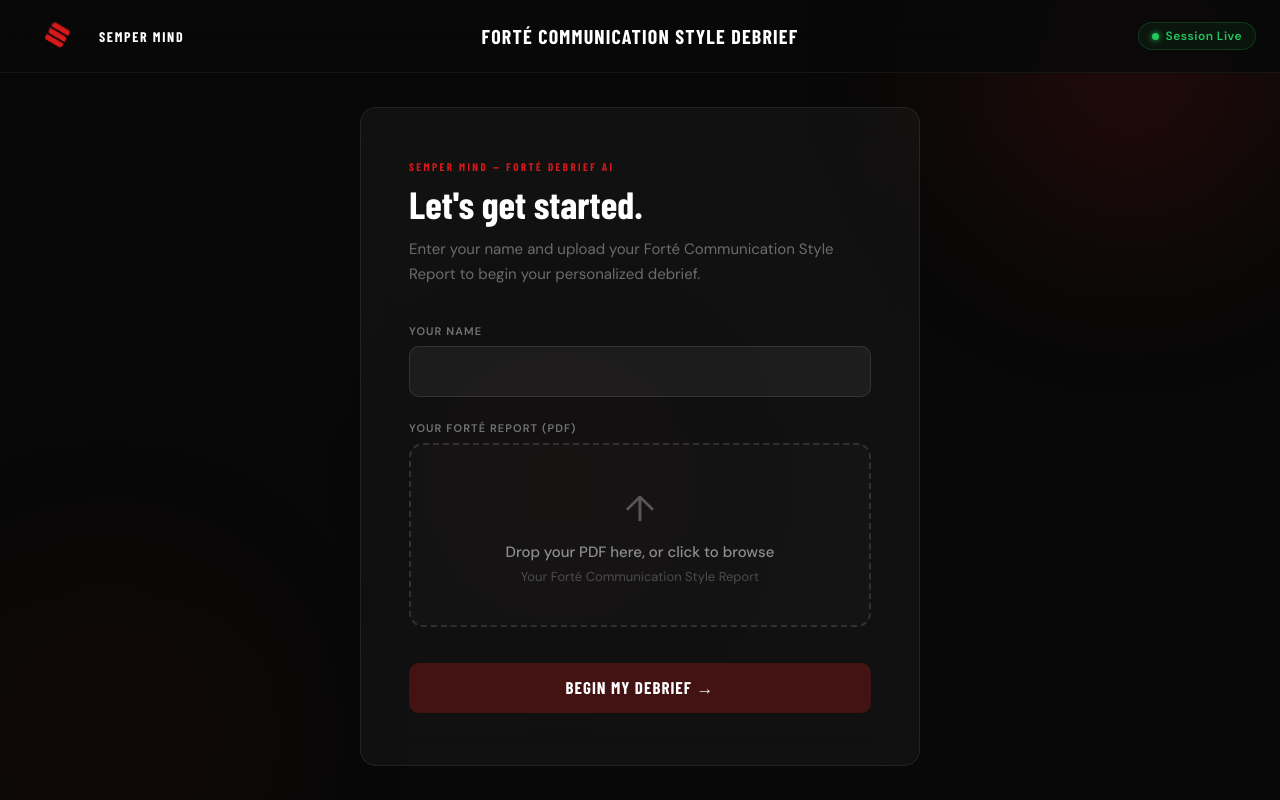
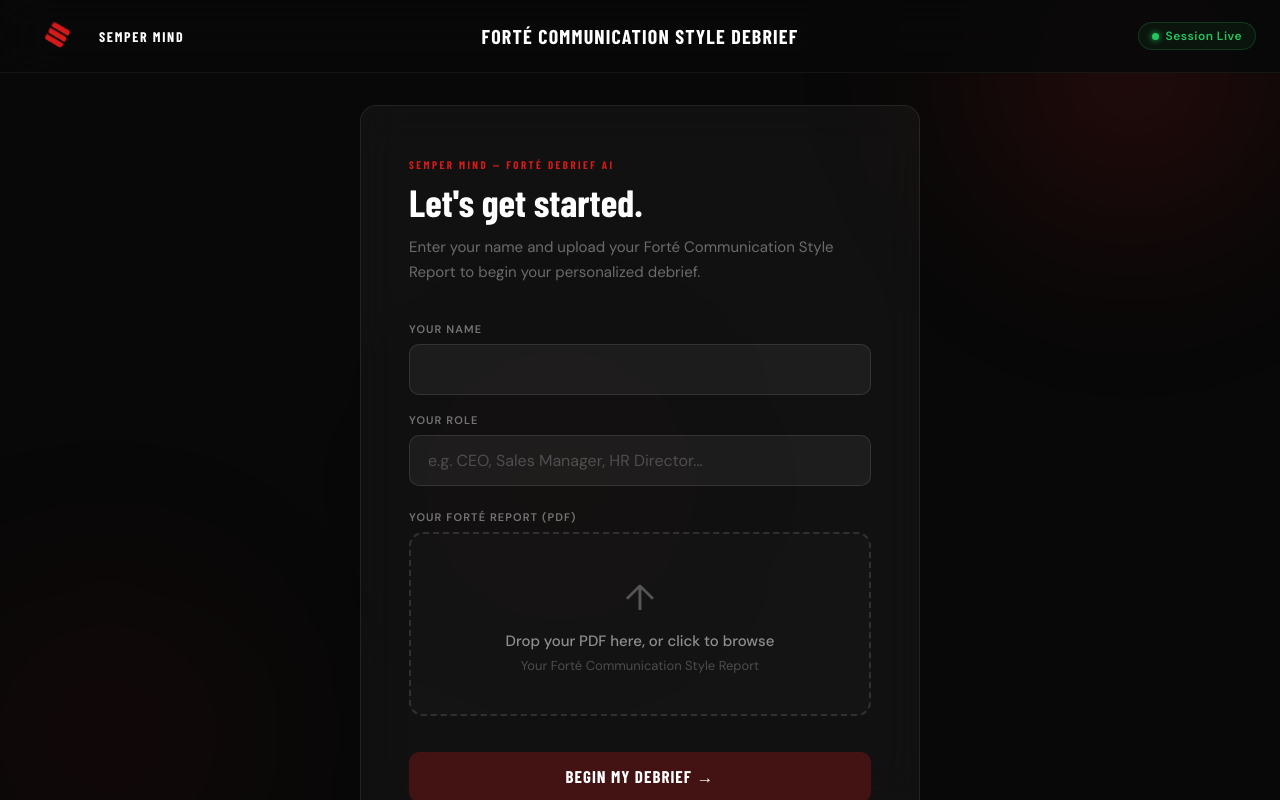
Before and after one commit to sempermind/forte-debrief-ai, a Next.js app: page / in a window 1280 px wide. Built offline with nearby package versions, Linux system fonts and the light colour scheme; a web font is replaced by a local one.

Commit message:
Add files via upload

```diff
--- a/app/page.jsx
+++ b/app/page.jsx
@@ -164,6 +164,7 @@
       <div>
         <div style={{ fontSize: 10, fontWeight: 600, color: 'rgba(255,255,255,0.32)', letterSpacing: '0.14em', textTransform: 'uppercase', marginBottom: 4 }}>Participant</div>
         <div style={{ fontFamily: "'Barlow Condensed', sans-serif", fontSize: 22, fontWeight: 700, color: '#fff' }}>{name}</div>
+        {snapshot.role && <div style={{ fontSize: 12, color: 'rgba(255,255,255,0.45)', marginTop: 3 }}>{snapshot.role}</div>}
       </div>
 
       <div style={{ borderTop: '1px solid rgba(255,255,255,0.06)' }} />
@@ -234,7 +235,7 @@
         maxWidth: '80%',
         background: ai ? 'rgba(255,255,255,0.045)' : '#ffffff',
         backdropFilter: 'blur(12px)', WebkitBackdropFilter: 'blur(12px)',
-        border: ai ? '1px solid rgba(255,255,255,0.07)' : '1px solid rgba(214,26,26,0.3)',
+        border: ai ? '1px solid rgba(214,26,26,0.5)' : '1px solid rgba(214,26,26,0.3)',
         borderRadius: ai ? '3px 16px 16px 16px' : '16px 3px 16px 16px',
         padding: ai && isLast && isSpeaking ? '16px 18px 10px' : '13px 17px',
         transition: 'padding .3s',
@@ -267,6 +268,7 @@
 // ─── UPLOAD SCREEN ────────────────────────────────────────────────────────────
 function UploadScreen({ onComplete }) {
   const [name, setName] = useState('');
+  const [role, setRole] = useState('');
   const [file, setFile] = useState(null);
   const [drag, setDrag] = useState(false);
   const fileRef = useRef();
@@ -289,7 +291,7 @@
         </div>
 
         {/* Name */}
-        <div style={{ marginBottom: 24 }}>
+        <div style={{ marginBottom: 18 }}>
           <label style={{ fontSize: 11, fontWeight: 600, color: 'rgba(255,255,255,0.42)', letterSpacing: '0.1em', textTransform: 'uppercase', display: 'block', marginBottom: 8 }}>
             Your Name
           </label>
@@ -297,7 +299,21 @@
             value={name}
             onChange={(e) => setName(e.target.value)}
             placeholder=""
-            onKeyDown={(e) => e.key === 'Enter' && ready && onComplete({ name: name.trim(), file })}
+            onKeyDown={(e) => e.key === 'Enter' && ready && onComplete({ name: name.trim(), role: role.trim(), file })}
+            style={{ width: '100%', background: 'rgba(255,255,255,0.05)', border: '1px solid rgba(255,255,255,0.1)', borderRadius: 10, color: '#fff', fontSize: 16, padding: '14px 18px', outline: 'none', fontFamily: 'inherit' }}
+          />
+        </div>
+
+        {/* Role */}
+        <div style={{ marginBottom: 24 }}>
+          <label style={{ fontSize: 11, fontWeight: 600, color: 'rgba(255,255,255,0.42)', letterSpacing: '0.1em', textTransform: 'uppercase', display: 'block', marginBottom: 8 }}>
+            Your Role
+          </label>
+          <input
+            value={role}
+            onChange={(e) => setRole(e.target.value)}
+            placeholder="e.g. CEO, Sales Manager, HR Director..."
+            onKeyDown={(e) => e.key === 'Enter' && ready && onComplete({ name: name.trim(), role: role.trim(), file })}
             style={{ width: '100%', background: 'rgba(255,255,255,0.05)', border: '1px solid rgba(255,255,255,0.1)', borderRadius: 10, color: '#fff', fontSize: 16, padding: '14px 18px', outline: 'none', fontFamily: 'inherit' }}
           />
         </div>
@@ -336,7 +352,7 @@
           </div>
         </div>
 
-        <RedBtn onClick={() => onComplete({ name: name.trim(), file })} disabled={!ready} style={{ width: '100%' }}>
+        <RedBtn onClick={() => onComplete({ name: name.trim(), role: role.trim(), file })} disabled={!ready} style={{ width: '100%' }}>
           BEGIN MY DEBRIEF →
         </RedBtn>
       </Glass>
@@ -345,14 +361,14 @@
 }
 
 // ─── DEBRIEF SCREEN ───────────────────────────────────────────────────────────
-function DebriefScreen({ name, file }) {
+function DebriefScreen({ name, role, file }) {
   const [msgs, setMsgs] = useState([]);
   const [input, setInput] = useState('');
   const [loading, setLoading] = useState(false);
   const [voiceOn, setVoiceOn] = useState(false);
   const [isSpeaking, setIsSpeaking] = useState(false);
   const [isListening, setIsListening] = useState(false);
-  const [snapshot, setSnapshot] = useState({});
+  const [snapshot, setSnapshot] = useState({ role });
 
   // fullHistoryRef stores the complete API-ready conversation
   // [0] = first user msg with PDF, [1] = AI reply, [2] = user, [3] = AI, ...
@@ -376,7 +392,7 @@
       setLoading(true);
       try {
         const pdfBase64 = await readFileAsBase64(file);
-        const firstUserContent = `My name is ${name}. I'm ready for my Forté debrief. Please begin.`;
+        const firstUserContent = `My name is ${name}${role ? ` and my role is ${role}` : ''}. I'm ready for my Forté debrief. Please begin.`;
 
         // Call server API route
         const res = await fetch('/api/debrief', {
@@ -746,7 +762,7 @@
           <UploadScreen onComplete={(data) => { setSession(data); setScreen('debrief'); }} />
         )}
         {screen === 'debrief' && session && (
-          <DebriefScreen name={session.name} file={session.file} />
+          <DebriefScreen name={session.name} role={session.role || ''} file={session.file} />
         )}
       </div>
     </div>
```
